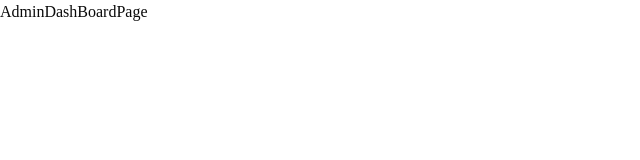
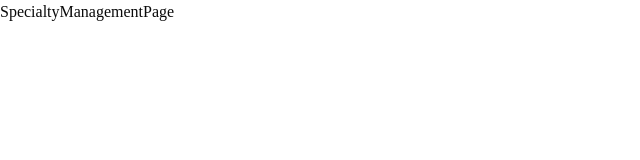
Before and after one commit to RahulKhanSuvo/healthcare-frontend, a Next.js app: page /admin/dashboard in a window 1280 px wide. Shown: the top 160 px of the page, without its empty margins (0-640 px from the left). Built offline with nearby package versions, Linux system fonts and the light colour scheme.

Commit message:
feat: rename AdminDashBoardPage to SpecialtyManagementPage and add DoctorsAppointments component

```diff
--- a/src/app/(dashboardlayout)/admin/dashboard/page.tsx
+++ b/src/app/(dashboardlayout)/admin/dashboard/page.tsx
@@ -1,5 +1,5 @@
-function AdminDashBoardPage() {
-  return <div>AdminDashBoardPage</div>;
+function SpecialtyManagementPage() {
+  return <div>SpecialtyManagementPage</div>;
 }
 
-export default AdminDashBoardPage;
+export default SpecialtyManagementPage;
--- /dev/null
+++ b/src/app/(dashboardlayout)/doctor/appointments/page.tsx
@@ -0,0 +1,4 @@
+const DoctorsAppointments = () => {
+  return <div>DoctorsAppointments</div>;
+};
+export default DoctorsAppointments;
```
